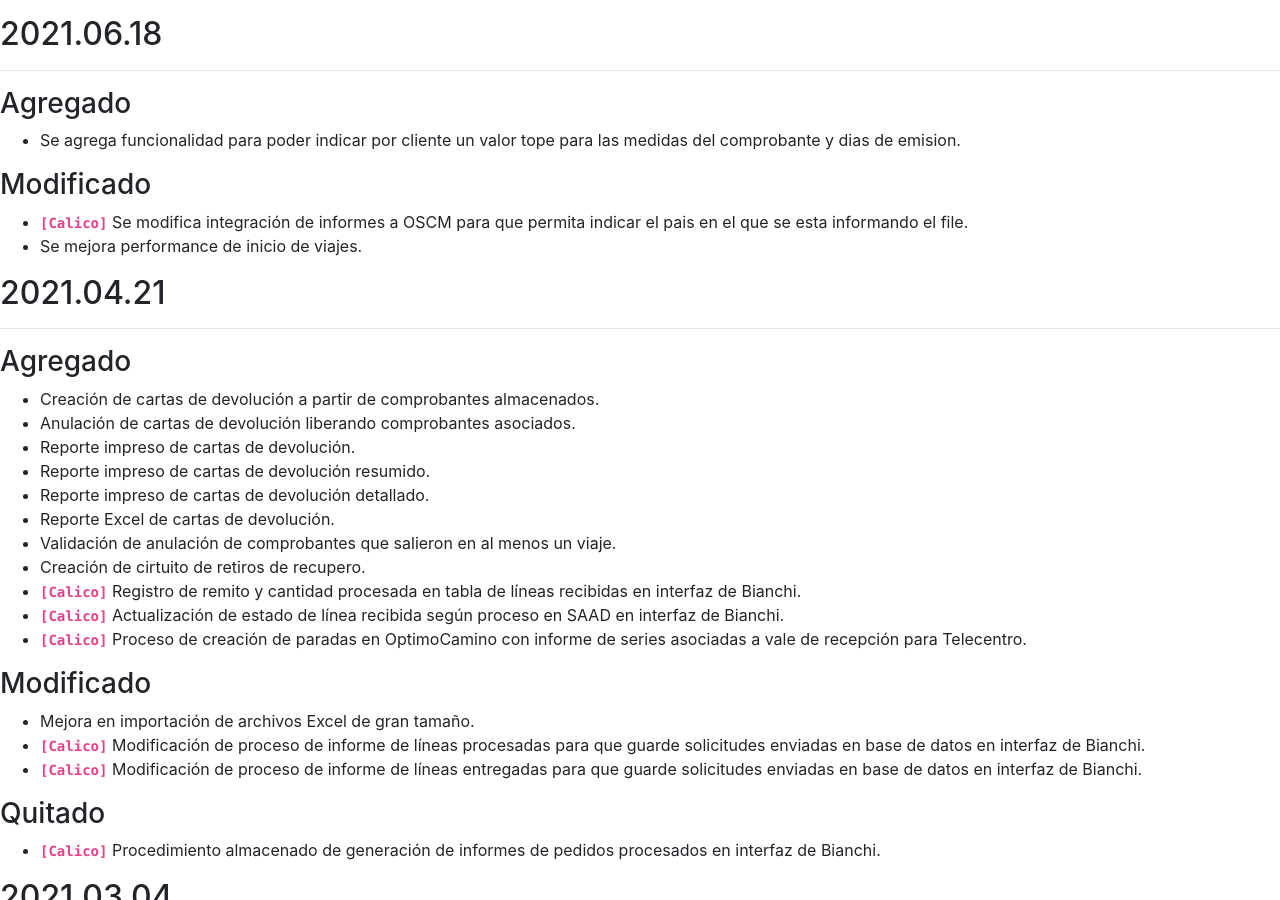
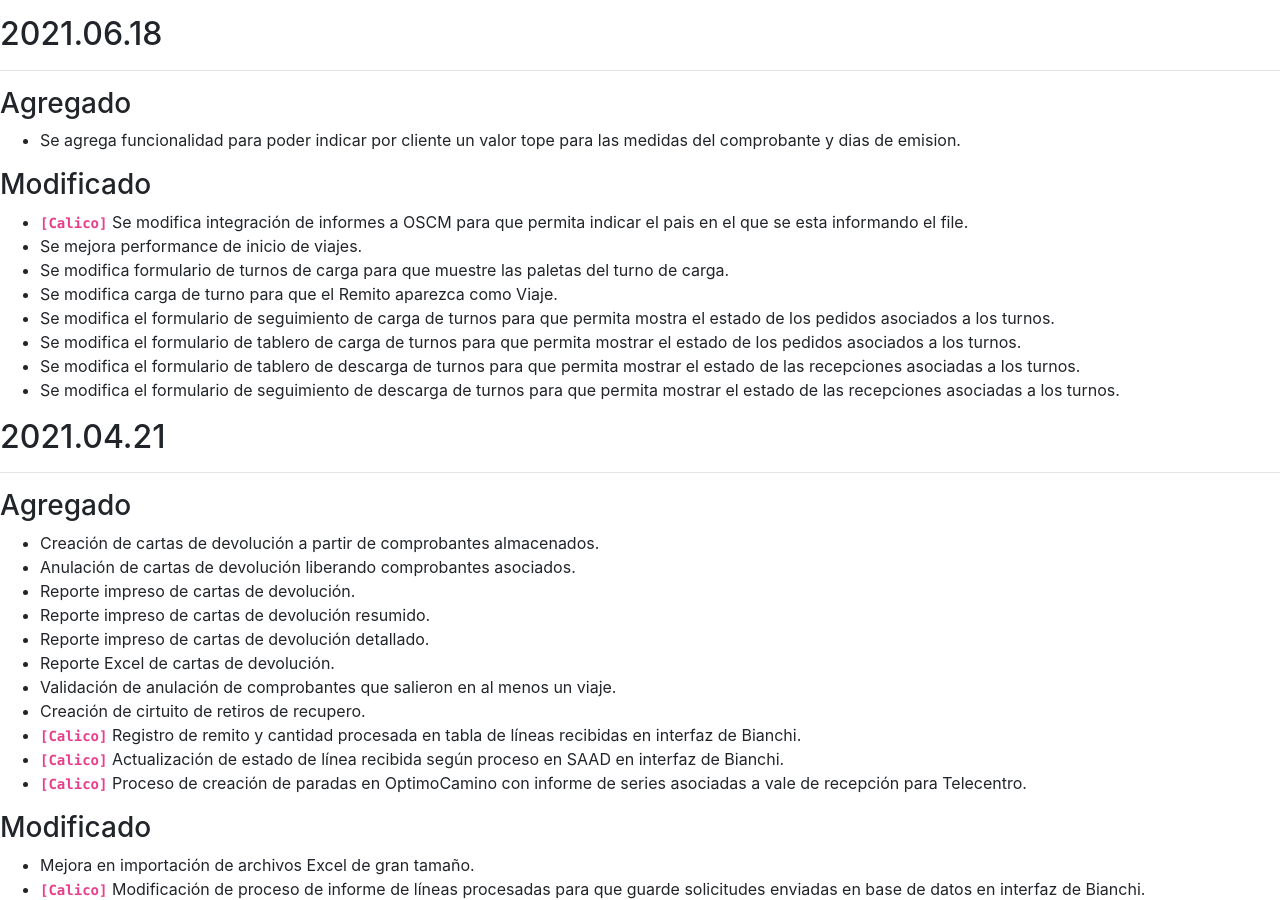
Before and after one commit to brainsys-arsaad/versionado, a Jekyll site: the page built from registro-cambios.markdown, in a window 1280 px wide and 900 px high, scrolled down 353 px. Built offline with Jekyll 4.4.1, drawn with Linux system fonts in a browser that asks for light colours.

Commit message:
Update registro-cambios.markdown

```diff
--- a/registro-cambios.markdown
+++ b/registro-cambios.markdown
@@ -50,6 +50,12 @@ El formato esta basado en [Keep a Changelog](https://keepachangelog.com/es-ES/1.
 ### Modificado
 - **`[Calico]`** Se modifica integración de informes a OSCM para que permita indicar el pais en el que se esta informando el file.
 - Se mejora performance de inicio de viajes.
+- Se modifica formulario de turnos de carga para que muestre las paletas del turno de carga.
+- Se modifica carga de turno para que el Remito aparezca como Viaje.
+- Se modifica el formulario de seguimiento de carga de turnos para que permita mostra el estado de los pedidos asociados a los turnos.
+- Se modifica el formulario de tablero de carga de turnos para que permita mostrar el estado de los pedidos asociados a los turnos.
+- Se modifica el formulario de tablero de descarga de turnos para que permita mostrar el estado de las recepciones asociadas a los turnos.
+- Se modifica el formulario de seguimiento de descarga de turnos para que permita mostrar el estado de las recepciones asociadas a los turnos.
 
 ## 2021.04.21
 ---
```
